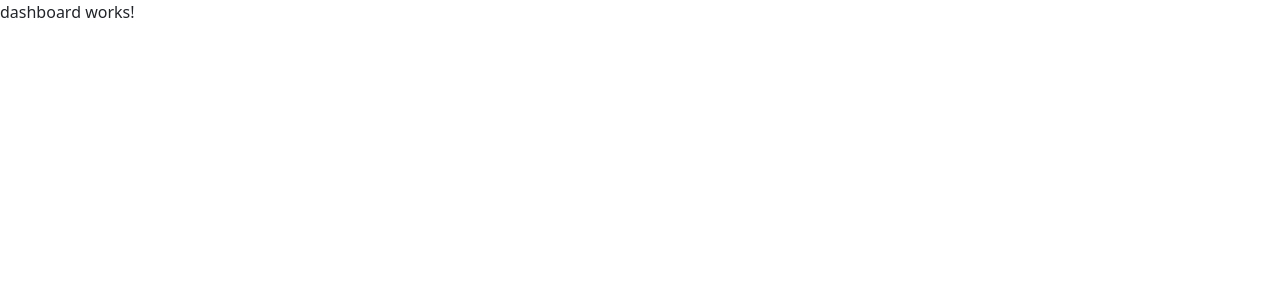
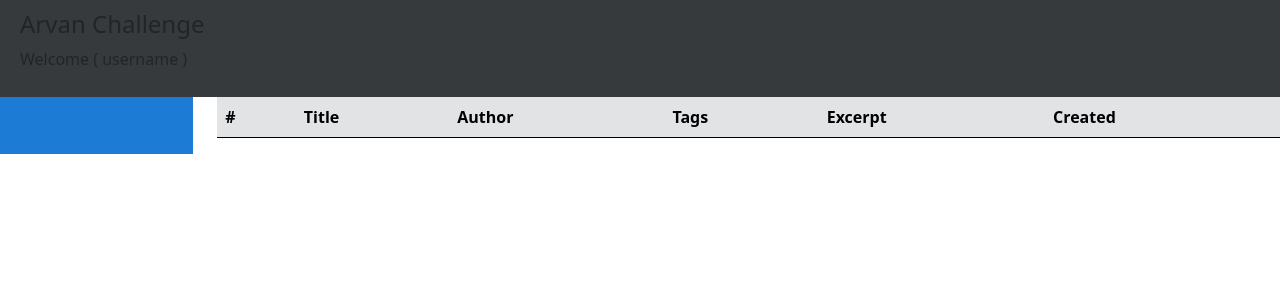
Before and after one commit to 01shadowalker01/r1c-interview-angular, an Angular app: page /articles in a window 1280 px wide. Shown: the top 300 px of the page. Built offline with nearby package versions, Linux system fonts and the light colour scheme.

Commit message:
basic dashboard template implemented

```diff
--- a/src/app/dashboard/components/dashboard/dashboard.component.html
+++ b/src/app/dashboard/components/dashboard/dashboard.component.html
@@ -1 +1,13 @@
-<p>dashboard works!</p>
+<div class="header">
+  <h1 class="site-title">Arvan Challenge</h1>
+  <p>Welcome ( username )</p>
+</div>
+
+<div class="row">
+  <div class="col-2">
+    <div class="sidebar"></div>
+  </div>
+  <div class="col-10">
+    <router-outlet></router-outlet>
+  </div>
+</div>
--- a/src/app/dashboard/components/dashboard/dashboard.component.scss
+++ b/src/app/dashboard/components/dashboard/dashboard.component.scss
@@ -0,0 +1,14 @@
+.header {
+    background-color: #373A3C;
+    width: 100%;
+    padding: 10px 29.3px 10px 20px;
+
+    .site-title {
+        font-size: 1.5rem;
+    }
+}
+
+.sidebar {
+    background-color: #1c7cd5;
+    height: 100%;
+}
```
